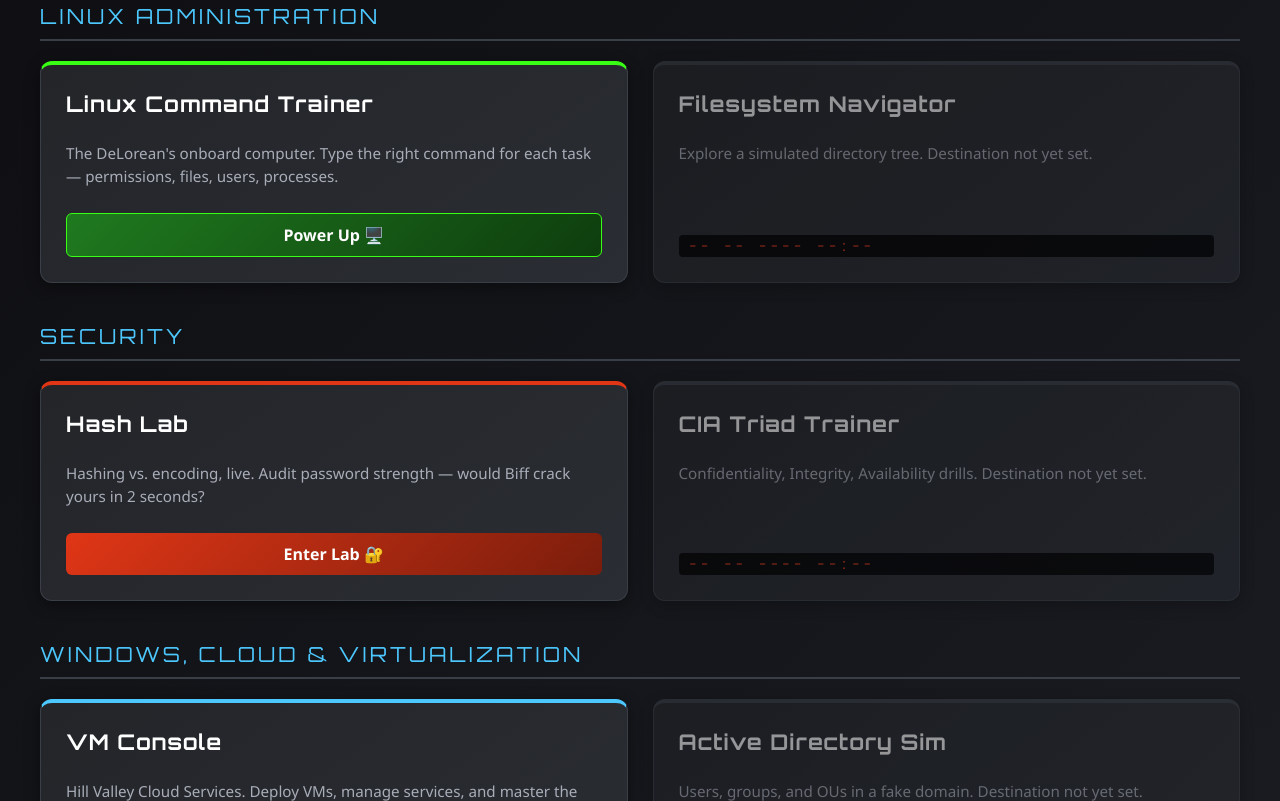
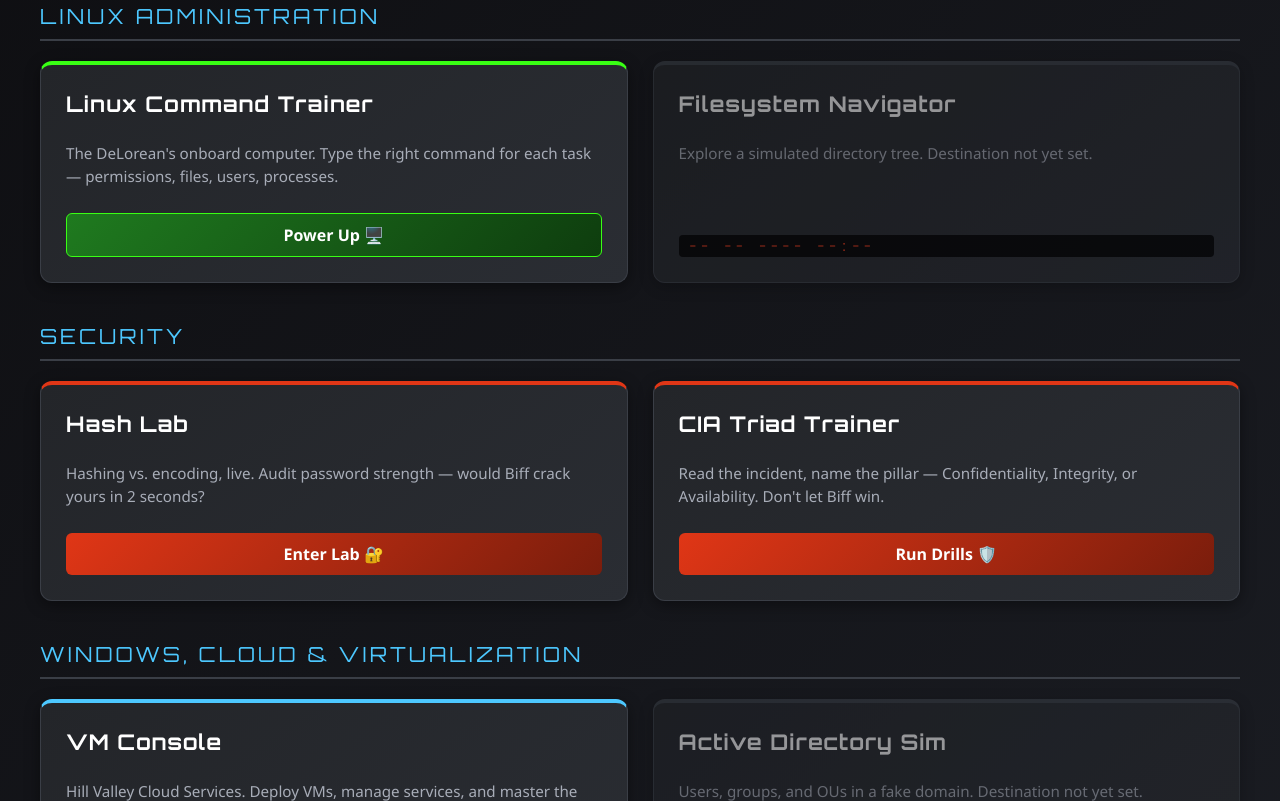
Before and after one commit to McFlyATCC/Academy, a plain HTML site: page index.html in a window 1280 px wide. Shown: the part 430-1231 px from the top of the page. Drawn offline with nearby package versions, Linux system fonts and the light colour scheme.

Commit message:
feat: light up CIA Triad Trainer card on the hub
Co-Authored-By: Claude Fable 5 <noreply@anthropic.com>

```diff
--- a/index.html
+++ b/index.html
@@ -162,10 +162,10 @@
       <p>Hashing vs. encoding, live. Audit password strength — would Biff crack yours in 2 seconds?</p>
       <a href="hash-lab.html" class="btn-main btn-security">Enter Lab 🔐</a>
     </div>
-    <div class="feature-card coming-soon">
+    <div class="feature-card cat-security">
       <h2>CIA Triad Trainer</h2>
-      <p>Confidentiality, Integrity, Availability drills. Destination not yet set.</p>
-      <span class="led-unset">-- -- ---- --:--</span>
+      <p>Read the incident, name the pillar — Confidentiality, Integrity, or Availability. Don't let Biff win.</p>
+      <a href="triad-trainer.html" class="btn-main btn-security">Run Drills 🛡️</a>
     </div>
   </div>
 
```
